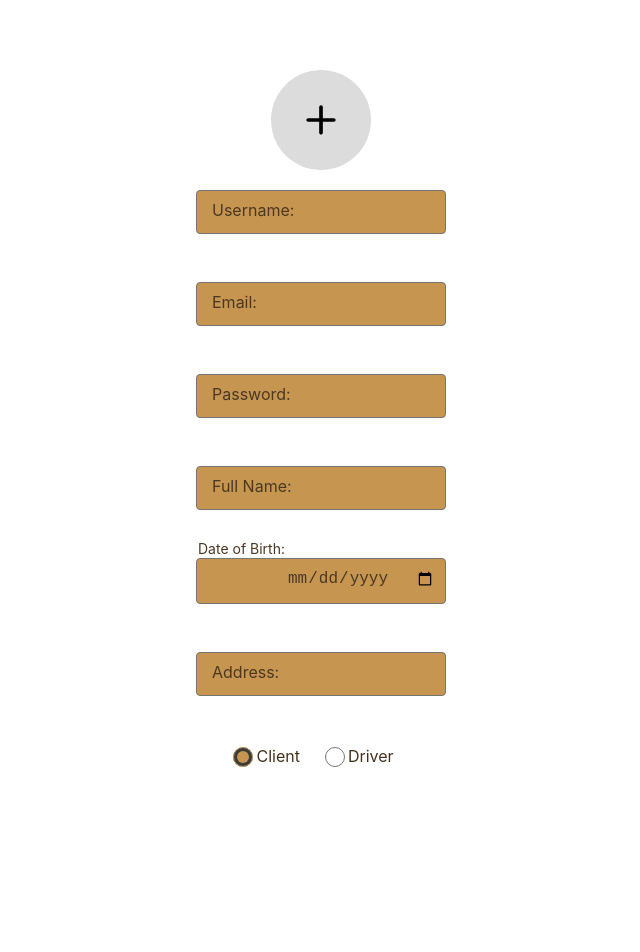
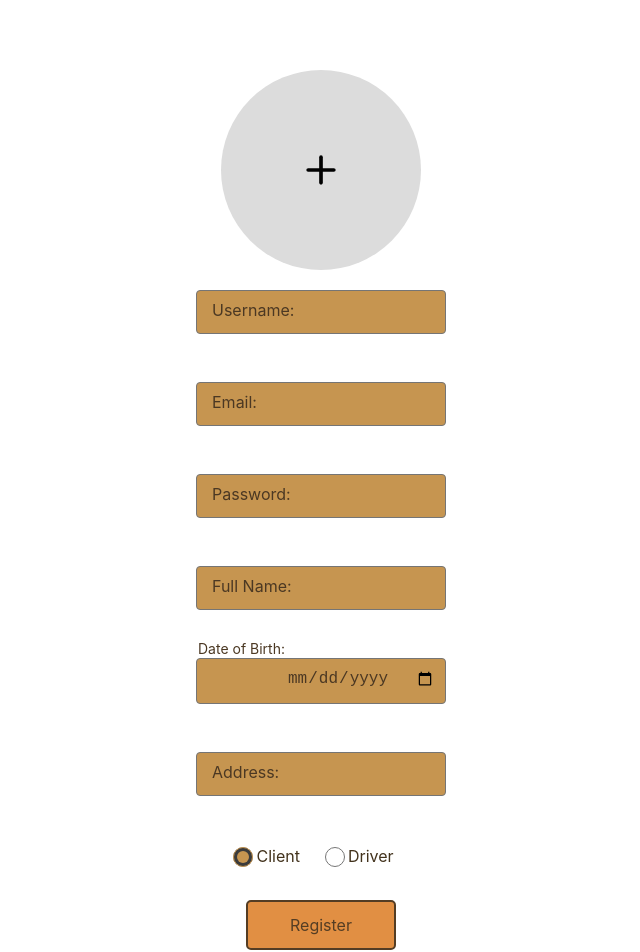
Before and after one commit to acastrauss/TaxiWeb, a React (Create React App) app: page /register in a window 1280 px wide. Shown: the top 952 px of the page, without its empty margins (319-959 px from the left). Before the commit the page ends 800 px from the top, so only its background shows below. Built offline with nearby package versions, Linux system fonts and the light colour scheme.

Commit message:
Register page done

```diff
--- /dev/null
+++ b/src/components/ui/Button.module.css
@@ -0,0 +1,23 @@
+.button {
+	background: none;
+	border: 2px solid;
+	font: inherit;
+	border-radius: 5px;
+	line-height: 1;
+	margin: 0.5em;
+	padding: 10px 20px;
+	height: 50px;
+	width: 150px;
+	color: #543d24;
+	background-color: #e18f43;
+	-webkit-transition: 0.3s;
+	transition: 0.3s;
+	cursor: pointer;
+}
+
+.button:hover,
+.button:focus {
+	border-color: #e8c8a8;
+	color: #65513c;
+	box-shadow: inset 9.5rem 0 0 0 #d79d68;
+}
--- /dev/null
+++ b/src/components/ui/Button.tsx
@@ -0,0 +1,16 @@
+import { FC } from 'react';
+import styles from './Button.module.css';
+
+interface IProps {
+	text: string;
+	onClick?: () => void;
+	className?: string;
+}
+
+export const Button: FC<IProps> = (props) => {
+	return (
+		<button onClick={props.onClick} className={`${styles.button} ${props.className ?? ''}`}>
+			{props.text}
+		</button>
+	);
+};
--- a/src/components/ui/ImageViewer.module.css
+++ b/src/components/ui/ImageViewer.module.css
@@ -16,10 +16,10 @@
     align-items: center;
     justify-content: center;
 
-    width: 100px;
-    height: 100px;
+    width: 200px;
+    height: 200px;
 
-    border-radius: 50px;
+    border-radius: 100px;
 
     cursor: pointer;
     background-color: gainsboro;
--- a/src/components/ui/Input.module.css
+++ b/src/components/ui/Input.module.css
@@ -15,6 +15,9 @@
 .animated__input:focus {
 	outline: none;
 	border: 1px solid #757575;
+}
+.invalid{
+	border: 2px solid rgb(226, 55, 25);
 }
 
 .animated__label {
--- a/src/components/ui/Input.tsx
+++ b/src/components/ui/Input.tsx
@@ -28,7 +28,7 @@ export const Input: FC<IProps> = (props) => {
           value={props.textValue}
           className={
             props.isValid
-              ? `${styles.animated__input} ${styles.invalid} ${isDate}`
+              ? `${styles.animated__input} ${isDate}`
               : `${styles.animated__input} ${styles.invalid} ${isDate}`
           }
         />
--- a/src/pages/RegisterPage.tsx
+++ b/src/pages/RegisterPage.tsx
@@ -5,9 +5,10 @@ import { RadioButtonInput } from "../components/ui/RadioButton";
 import { UserType } from "../models/Auth/UserType";
 import styles from './RegisterPage.module.css'
 import { ImageViewer } from "../components/ui/ImageViewer";
+import { Button } from "../components/ui/Button";
 
-const EMAIL_REGEX = /^(?=.*[a-z])(?=.*[A-Z])(?=.*\d)[a-zA-Z\d]{8,}$/;
-const PASSWORD_REGEX = /^[\w.+-]{3,}@([a-zA-Z0-9-]+\.)+[a-zA-Z]{2,}$/;
+const PASSWORD_REGEX = /^(?=.*[a-z])(?=.*[A-Z])(?=.*\d)[a-zA-Z\d]{8,}$/;
+const EMAIL_REGEX = /^[\w.+-]{3,}@([a-zA-Z0-9-]+\.)+[a-zA-Z]{2,}$/;
 
 export function RegisterPage() {
     const [registerFormData, setRegisterFormData] = useState({
@@ -74,5 +75,7 @@ export function RegisterPage() {
             });
         }} values={[UserType[1], UserType[2]]} />
 
+        <Button text="Register" onClick={() => {}}/>
+
     </div>
 }
```
